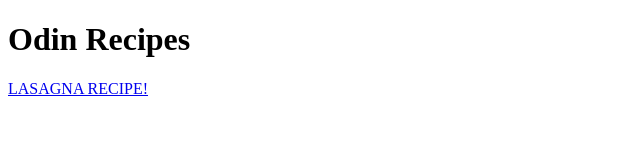
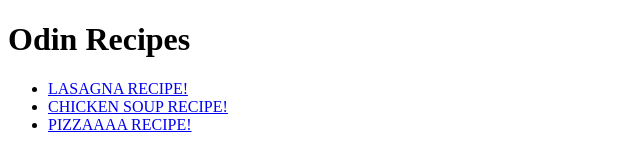
Before and after one commit to Zalamit13/odin-recepies, a plain HTML site: page index.html in a window 1280 px wide. Shown: the whole page, without its empty margins (0-640 px from the left). Drawn offline with Linux system fonts and the light colour scheme.

Commit message:
i updated the index file

```diff
--- a/index.html
+++ b/index.html
@@ -7,6 +7,10 @@
 </head>
 <body>
     <h1>Odin Recipes</h1>
-    <a href="recepies/lasagna.html">LASAGNA RECIPE!</a>
+    <ul>
+        <li><a href="recepies/lasagna.html">LASAGNA RECIPE!</a></li>
+        <li><a href="recepies/Soup.html">CHICKEN SOUP RECIPE!</a></li>
+        <li><a href="recepies/Pizza.html">PIZZAAAA RECIPE!</a></li>
+    </ul>
 </body>
 </html>
```
